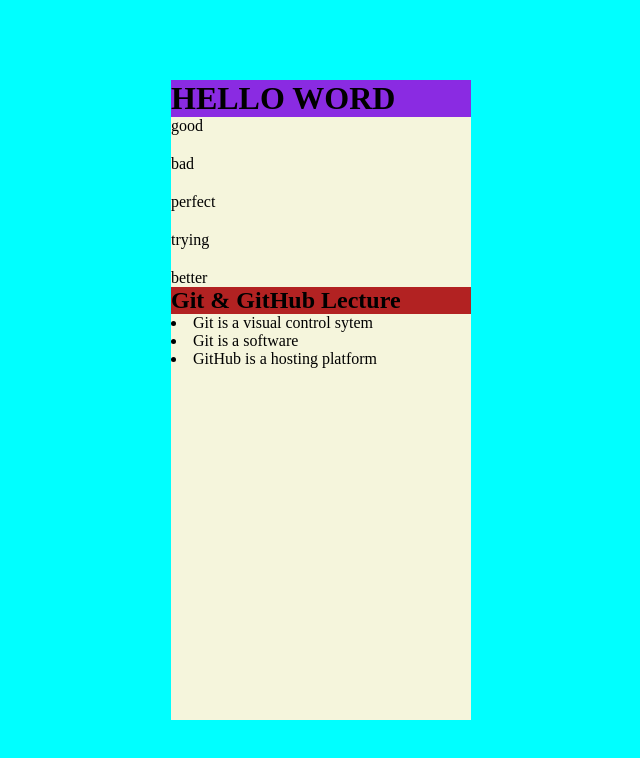
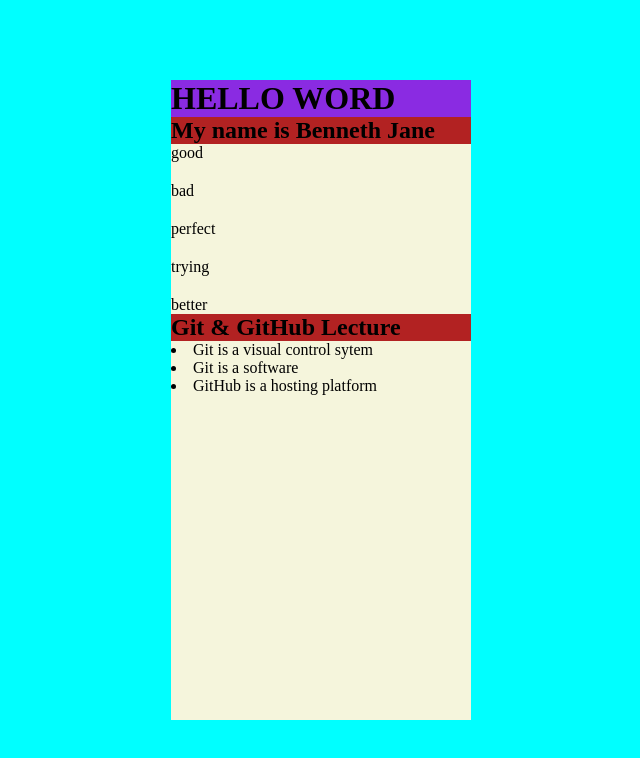
Before and after one commit to Pr-ElTech/practice3, a website: page index.html in a window 1280 px wide. Shown: the whole page, without its empty margins (319-959 px from the left). Drawn offline with Linux system fonts and the light colour scheme.

Commit message:
i added another heading

```diff
--- a/index.html
+++ b/index.html
@@ -10,6 +10,7 @@
 
     <main>
         <h1>HELLO WORD</h1>
+        <h2>My name is Benneth Jane</h2>
 
         <ul>
             <li>good</li>
```
